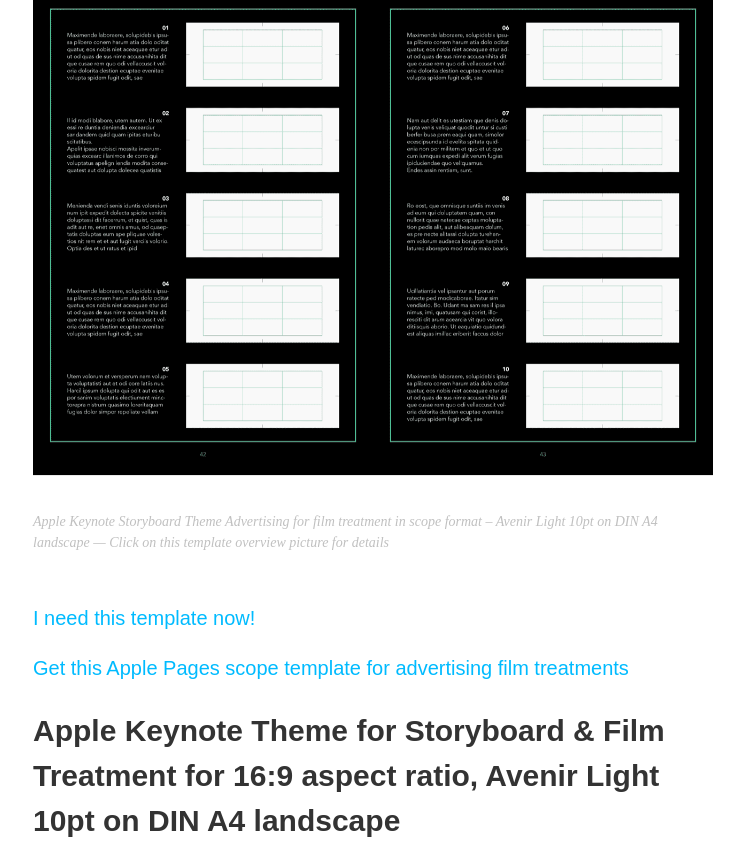
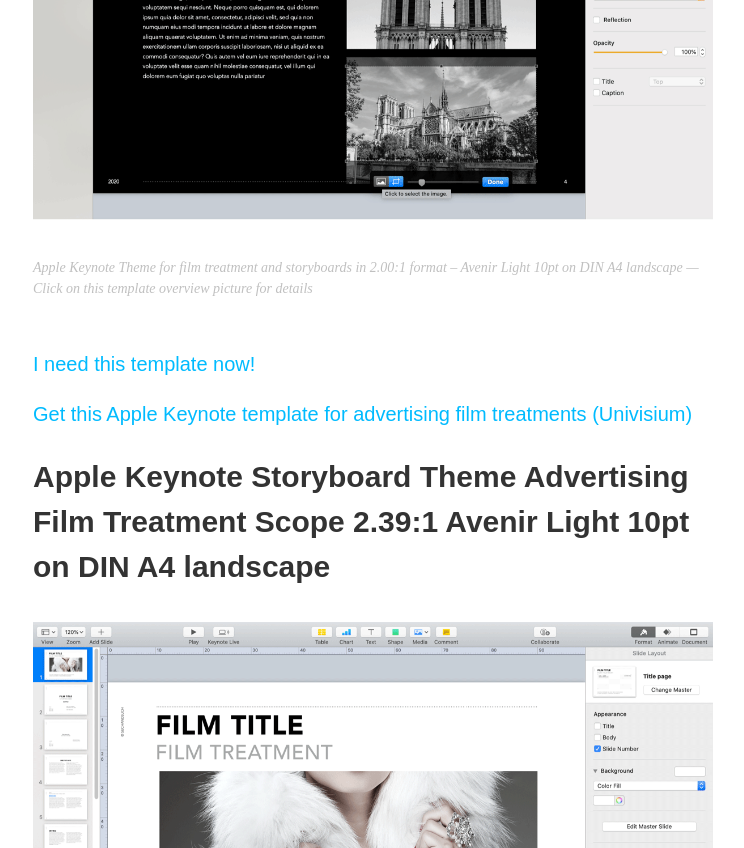
Before and after one commit to YJPL/film-storyboards, a Jekyll site: the page built from _posts/2018-08-21-film-treatment-templates-for-apple-keynote.md, in a window 1280 px wide and 1400 px high, scrolled down 2402 px. Shown: the top 848 px of the window, without its empty margins (267-1011 px from the left). Built offline with Jekyll 4.4.1, drawn with Linux system fonts in a browser that asks for light colours; a script that is not in the unit is left out; some of the changed text lies outside the part shown; grey boxes are pictures that could not be loaded.

Commit message:
Update post

```diff
--- a/_posts/2018-08-21-film-treatment-templates-for-apple-keynote.md
+++ b/_posts/2018-08-21-film-treatment-templates-for-apple-keynote.md
@@ -20,14 +20,23 @@
 
 [Apple Keynote](https://www.apple.com/keynote/) is an free productivity app for Mac that enables you to put together presentations really fast for print or for screen. You can start your layout from scratch or easily change an existing theme&#8217;s design. Like its infamous PC counterpart it also has basic animation options, for slides projection. You won&#8217;t need these most of the time but Keynote is a solid app when it comes to its main quality: layout speed. If you use a Mac and need to design film presentations for your pitches these Keynote themes will save you even more time.
 
+## Apple Keynote Theme for Advertising Film Treatment and Storyboards 2:1 (Univisium) Avenir Light 10pt on DIN A4 landscape
+
+<a href="https://gum.co/univisium-treatment" class="no-underline pv2 grow db"><img class="w-100" src="/images/uploads/2020/keynote/Apple-Keynote-Theme-for-Advertising-Film-Treatment-and-Storyboards-Univisium-2x1-Avenir-Light-10pt-on-DIN-A4-landscape_overview_B&W.png"></a>
+<figcaption>Apple Keynote Theme for film treatment and storyboards in 2.00:1 format &#8211; Avenir Light 10pt on DIN A4 landscape — Click on this template overview picture for details</figcaption>
+
+{% include gumroad-overlay.html id="univisium-treatment" %}
+
+[Get this Apple Keynote template for advertising film treatments (Univisium)](https://gum.co/univisium-treatment)
+
 ## Apple Keynote Storyboard Theme Advertising Film Treatment Scope 2.39:1 Avenir Light 10pt on DIN A4 landscape
 
-<a href="https://gum.co/scope-treatment" class="no-underline pv2 grow db"><img class="w-100" src="/images/uploads/2018/11/InDesign-Storyboard-Template-2.39x1-scope_Avenir-Light-10pt-A4-portrait_overview.png"></a>
+<a href="https://gum.co/scope-treatment" class="no-underline pv2 grow db"><img class="w-100" src="/images/uploads/2018/11/Apple-Keynote-Storyboard-Theme-Advertising-Film-Treatment-Scope-2.39x1-Avenir-Light-10pt-on-DIN-A4-landscape_new-cover.png"></a>
 <figcaption>Apple Keynote Storyboard Theme Advertising for film treatment in scope format &#8211; Avenir Light 10pt on DIN A4 landscape — Click on this template overview picture for details</figcaption>
 
 {% include gumroad-overlay.html id="scope-treatment" %}
 
-[Get this Apple Pages scope template for advertising film treatments](https://gum.co/scope-treatment)
+[Get this Apple Keynote template for advertising film treatments (scope)](https://gum.co/scope-treatment)
 
 ## Apple Keynote Theme for Storyboard & Film Treatment for 16:9 aspect ratio, Avenir Light 10pt on DIN A4 landscape
 <a href="https://gum.co/keynote-16x9-treatment" class="no-underline pv2 grow db"><img class="w-100" src="/images/uploads/2018/08/Apple-Keynote-Storyboard-Theme-for-Film-Treatment-16x9-Avenir-Light-10pt-on-DIN-A4-landscape_preview_02.png"></a>
```
Also changed, not shown: other parts of _posts/2018-08-21-film-treatment-templates-for-apple-keynote.md (+1 -1 lines), images/uploads/2018/11/Apple-Keynote-Storyboard-Theme-Advertising-Film-Treatment-Scope-2.39x1-Avenir-Light-10pt-on-DIN-A4-landscape_new-cover.png (added), images/uploads/2020/keynote/Apple-Keynote-Theme-for-Advertising-Film-Treatment-and-Storyboards-Univisium-2x1-Avenir-Light-10pt-on-DIN-A4-landscape_overview_B&W.png (added).
